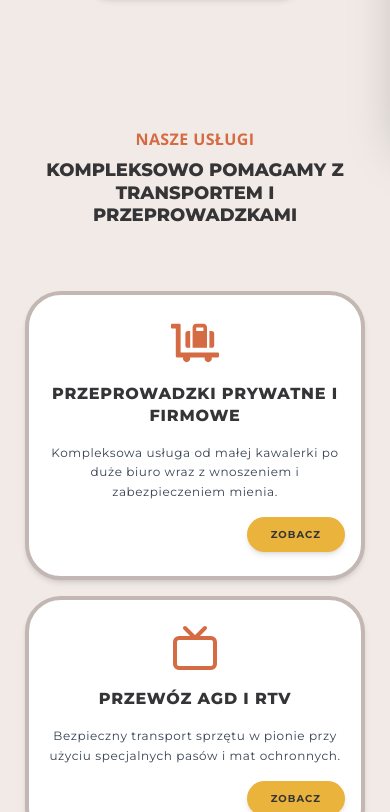
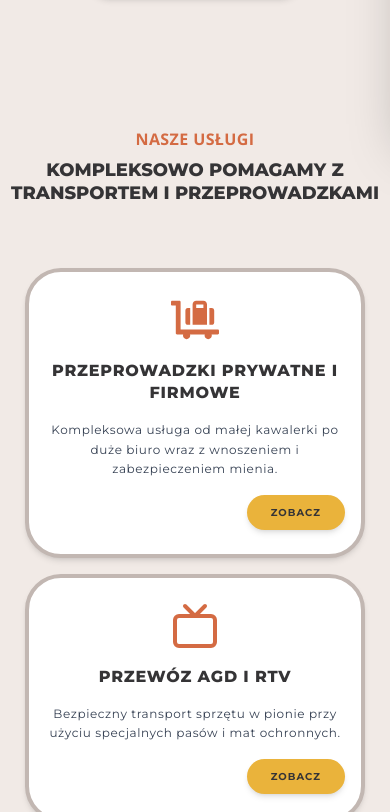
Before and after one commit to MstowskaSandra/owca-transport, a React (Vite) app: page / in a window 390 px wide. Shown: the part 708-1520 px from the top of the page. Built offline with nearby package versions, Linux system fonts and the light colour scheme; a web font is replaced by a local one.

Commit message:
style(ServicesOverview): widen h2 heading and reduce spacing for mobile viewports

```diff
--- a/src/components/ServicesOverview.jsx
+++ b/src/components/ServicesOverview.jsx
@@ -5,12 +5,12 @@ import Reveal from "../utils/Reveal";
 
 const ServicesOverview = () => {
   return (
-    <section className="bg-[#F1EAE6] pt-12 pb-4 lg:pt-14 font-text px-6 lg:px-12 ">
+    <section className="bg-[#F1EAE6] pt-12 pb-4 lg:pt-14 font-text px-2 sm:px-4 lg:px-12 ">
       <Reveal className="max-w-6xl mx-auto text-center uppercase ">
         <p className="text-[#D46B43] font-bold mb-2 tracking-wide">
           Nasze usługi
         </p>
-        <h2 className="font-mont text-lg md:text-xl lg:text-3xl font-extrabold text-[#353436] leading-tight">
+        <h2 className="font-mont text-lg md:text-xl lg:text-3xl font-extrabold text-[#353436] leading-tight w-full">
           Kompleksowo pomagamy z transportem i przeprowadzkami
         </h2>
       </Reveal>
```
